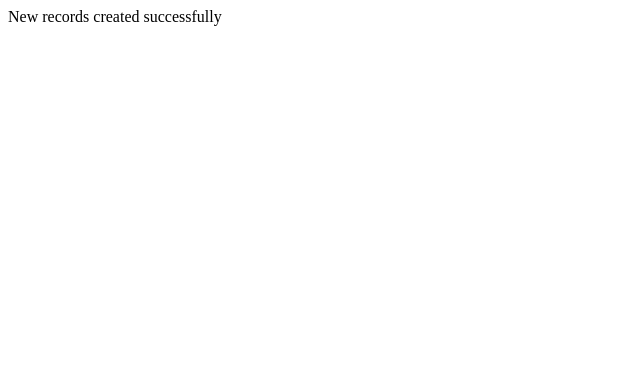
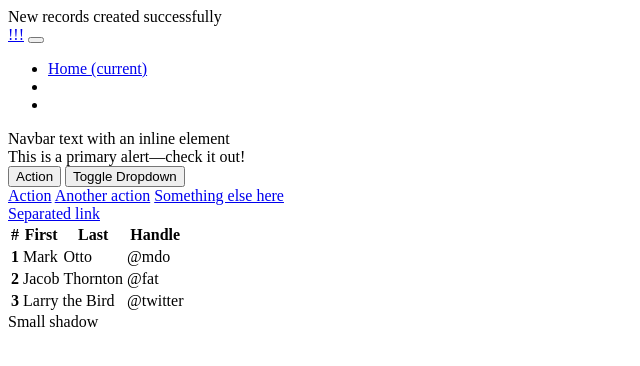
Before and after one commit to shivam-k/Abily, a PHP site: page /short.php in a window 1280 px wide. Shown: the top 366 px of the page, without its empty margins (0-640 px from the left). Run offline with PHP 8.4, Linux system fonts and the light colour scheme; data comes from the database, SQL or seed files in the repository; data that the repository does not hold is empty.

Commit message:
Update short.php

```diff
--- a/short.php
+++ b/short.php
@@ -13,14 +13,12 @@
 else {
     // echo "Connected Successfully";
 }
-
 //***************** SELECT from database
 $sql = "SELECT * from `pinfo` WHERE `aadhar` = '$aadhar'";
 $result = $conn->query($sql);
 if($result->num_rows > 0){
   //code
 }
-
 //**************** Fetch from database
 $sql = "SELECT * from `pinfo`";
 $result = $conn->query($sql);
@@ -34,7 +32,6 @@
 else{
     echo "0 results";
 }
-
 //*************** Insert into database
 $sql = "INSERT INTO `pinfo` (fname, lname, mnumber) VALUES ('$fname', '$lname', '$mnumber')";
 if($conn->query($sql) === TRUE){
@@ -43,12 +40,10 @@
 else{
     echo "Error: " . $sql . "<br>" . $conn->error;
 }
-
 //*************** Email Validation
 if (!filter_var($emailid, FILTER_VALIDATE_EMAIL)){
     $emailidErr = "Invalid email format";
 }
-
 // ************* Function for Slashing redundant
 function test_input($data){
 	$data = trim($data);
@@ -56,7 +51,6 @@
 	$data = htmlspecialchars($data);
 	return $data;
 }
-
 // ********* Regex
 function letters_spaces($data){
 	if(!preg_match("/^[a-zA-Z ]+$/", $data)){
@@ -72,11 +66,96 @@
 }
 if(isset($_POST["submit"])){}
 if(strlen($aadhar) < 12){}
-
 $foneName = $_FILES['fone']['name'];
 $imageFileType = strtolower(pathinfo($location.$name, PATHINFO_EXTENSION));
-
 if(move_uploaded_file($tmp_name, $location.$name)){}
 
+?>
 
-?>
+ <!-- NavBar -->
+<nav class="navbar navbar-expand-lg navbar-dark bg-primary">
+  <a class="navbar-brand" href="#">!!!</a>
+  <button class="navbar-toggler" type="button" data-toggle="collapse" data-target="#navbarText" aria-controls="navbarText" aria-expanded="false" aria-label="Toggle navigation">
+    <span class="navbar-toggler-icon"></span>
+  </button>
+  <div class="collapse navbar-collapse" id="navbarText">
+    <ul class="navbar-nav mr-auto">
+      <li class="nav-item active">
+        <a class="nav-link" href="#">Home <span class="sr-only">(current)</span></a>
+      </li>
+      <li class="nav-item">
+        <a class="nav-link" href="#"></a>
+      </li>
+      <li class="nav-item">
+        <a class="nav-link" href="#"></a>
+      </li>
+    </ul>
+    <span class="navbar-text">
+      Navbar text with an inline element
+    </span>
+  </div>
+</nav>
+
+<!-- Alert -->
+<div class="alert alert-primary" role="alert">
+  This is a primary alert—check it out!
+</div>
+
+<!-- Progress -->
+<div class="progress">
+  <div class="progress-bar progress-bar-striped" role="progressbar" style="width: 50%" aria-valuenow="10" aria-valuemin="0" aria-valuemax="100"></div>
+</div>
+
+<!-- Dropdowns -->
+<!-- Example split danger button -->
+<div class="btn-group">
+  <button type="button" class="btn btn-danger">Action</button>
+  <button type="button" class="btn btn-danger dropdown-toggle dropdown-toggle-split" data-toggle="dropdown" aria-haspopup="true" aria-expanded="false">
+    <span class="sr-only">Toggle Dropdown</span>
+  </button>
+  <div class="dropdown-menu">
+    <a class="dropdown-item" href="#">Action</a>
+    <a class="dropdown-item" href="#">Another action</a>
+    <a class="dropdown-item" href="#">Something else here</a>
+    <div class="dropdown-divider"></div>
+    <a class="dropdown-item" href="#">Separated link</a>
+  </div>
+</div>
+
+<!-- Tables -->
+<table class="table table-bordered">
+  <thead>
+    <tr>
+      <th scope="col">#</th>
+      <th scope="col">First</th>
+      <th scope="col">Last</th>
+      <th scope="col">Handle</th>
+    </tr>
+  </thead>
+  <tbody>
+    <tr>
+      <th scope="row">1</th>
+      <td>Mark</td>
+      <td>Otto</td>
+      <td>@mdo</td>
+    </tr>
+    <tr>
+      <th scope="row">2</th>
+      <td>Jacob</td>
+      <td>Thornton</td>
+      <td>@fat</td>
+    </tr>
+    <tr>
+      <th scope="row">3</th>
+      <td colspan="2">Larry the Bird</td>
+      <td>@twitter</td>
+    </tr>
+  </tbody>
+</table>
+
+<!-- Random -->
+<div class="row justify-content-around"></div>
+<div class="row justify-content-between offset-md-3"></div>
+
+<!-- Shadow -->
+<div class="shadow-sm p-3 mb-5 bg-white rounded">Small shadow</div>
```
